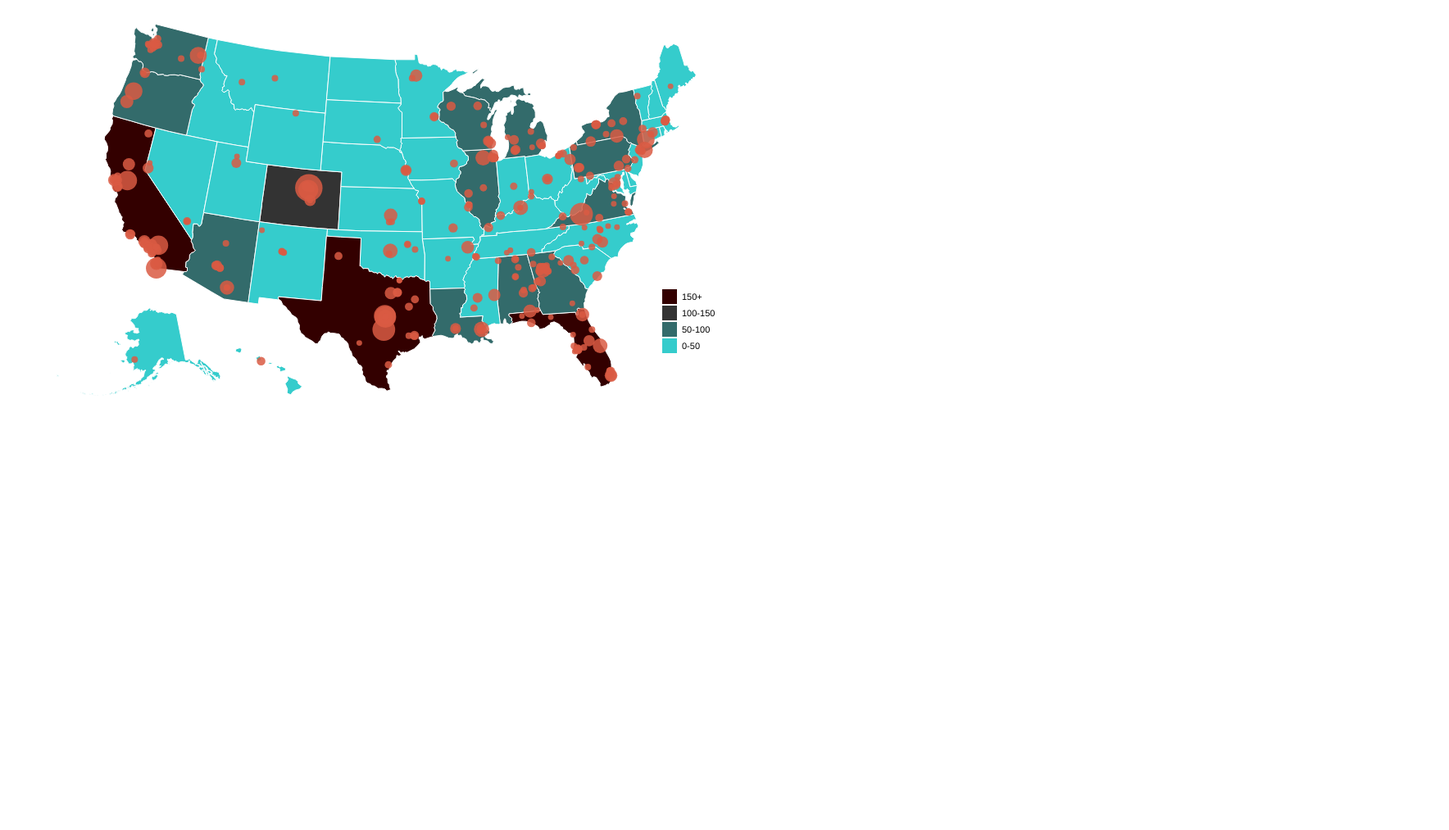
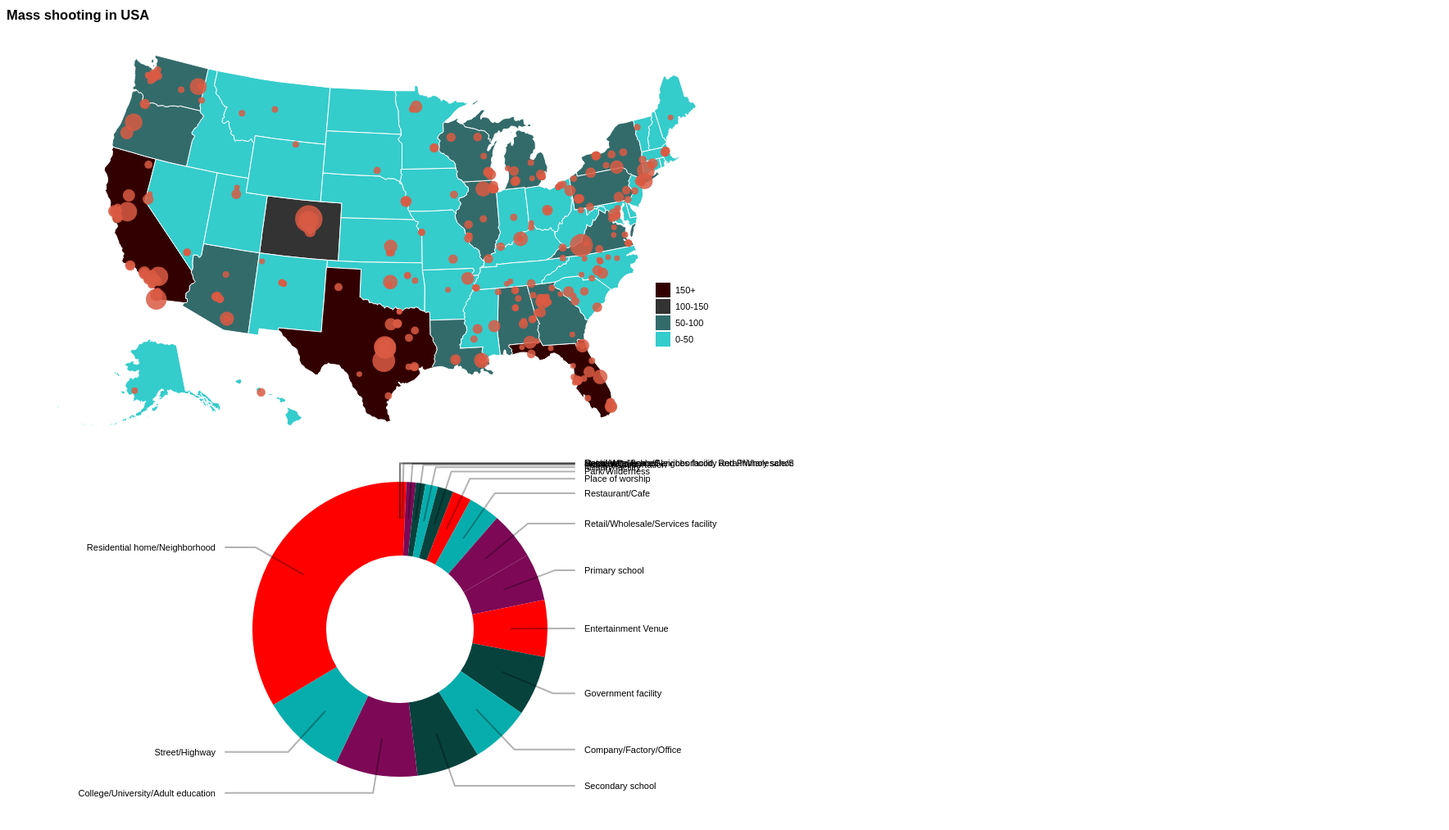
Before and after one commit to NanoClem/D3js-mass_shootings_usa, a website: page public/index.html in a window 1280 px wide. Shown: the part 5-1018 px from the top of the page at 82% size, 1768 px wide, since content can reach past the window. Before the commit the page ends 858 px from the top, so only its background shows below. Drawn offline with nearby package versions, Linux system fonts and the light colour scheme.

Commit message:
Align 2 d3js chart

```diff
--- a/public/css/donut_style.css
+++ b/public/css/donut_style.css
@@ -1,20 +1,8 @@
-body {
-    font-family: "Helvetica Neue", Helvetica, Arial, sans-serif;
-    width: 960px;
-    height: 500px;
-    position: relative;
-  }
-
-  svg {
-      width: 100%;
-      height: 100%;
-  }
-
-  path.slice{
+path.slice {
     stroke-width:2px;
 }
 
-  polyline{
+polyline {
     opacity: .3;
     stroke: black;
     stroke-width: 2px;
--- a/public/index.html
+++ b/public/index.html
@@ -4,17 +4,29 @@
 	<head>
 		<meta charset="utf-8">
 		<script src="http://d3js.org/d3.v3.min.js"></script>
-		<link rel="stylesheet" href="css/main_style.css" />
+		<!-- <link rel="stylesheet" href="css/main_style.css" /> -->
 		<link rel="stylesheet" href="css/map_style.css" />
 		<link rel="stylesheet" href="css/donut_style.css" />
 	</head>
 
 	<body>
+
+		<div class="map_chart">
+			<h2>Mass shooting in USA</h2>
+			<svg id="map"></svg>
+			<svg id="legend"></svg>
+			<div id="Etat"></div>
+			<div id="Ville"></div>
+			<div id="Fusillade"></div>
+		</div>
+
+		<div class="donut_chart">
+			<svg id="donut"></svg>
+		</div>
+
 		<script type="text/javascript" src="js/state_victims.js"></script>
 		<script type="text/javascript" src="js/vis_map.js"></script>
-		<div id="Etat"></div>
-		<div id="Ville"></div>
-		<div id="Fusillade"></div>
+		<script type="text/javascript" src="js/vis_donut.js"></script>
 	</body>
 
 </html>
--- a/public/js/vis_donut.js
+++ b/public/js/vis_donut.js
@@ -1,17 +1,23 @@
-var svg = d3.select("body")
-	.append("svg")
-	.append("g");
+let dWidth = 960;
+let dHeight = 450;
+let radius = Math.min(dWidth, dHeight) / 2;
 
-svg.append("g")
+let svgDonut = d3.select("#donut")
+	.attr("width", dWidth)
+	.attr("height", dHeight)
+	.append("g")
+	.attr("transform", "translate(" + dWidth / 2 + "," + dHeight / 2 + ")");
+
+
+// GROUPS
+svgDonut.append("g")
 	.attr("class", "slices");
-svg.append("g")
+svgDonut.append("g")
 	.attr("class", "labels");
-svg.append("g")
+svgDonut.append("g")
 	.attr("class", "lines");
 
-var width = 960,
-    height = 450,
-	radius = Math.min(width, height) / 2;
+console.log(svgDonut);
 
 var pie = d3.layout.pie()
 	.sort(null)
@@ -26,8 +32,6 @@ var arc = d3.svg.arc()
 var outerArc = d3.svg.arc()
 	.innerRadius(radius * 0.9)
 	.outerRadius(radius * 0.9);
-
-svg.attr("transform", "translate(" + width / 2 + "," + height / 2 + ")");
 
 var key = function(d){ return d.data.label; };
 
@@ -70,14 +74,13 @@ d3.dsv(';')("datasets/mass-shootings-in-america.csv", function(data) {
 		return a.value - b.value;
 	});
 
-	console.log(gData);
 	change(gData);
 
 
 	function change(data) {
 
 		/* ------- PIE SLICES -------*/
-		var slice = svg.select(".slices").selectAll("path.slice")
+		var slice = svgDonut.select(".slices").selectAll("path.slice")
 			.data(pie(data), key);
 
 		slice.enter()
@@ -100,7 +103,7 @@ d3.dsv(';')("datasets/mass-shootings-in-america.csv", function(data) {
 
 		/* ------- TEXT LABELS -------*/
 
-		var text = svg.select(".labels").selectAll("text")
+		var text = svgDonut.select(".labels").selectAll("text")
 			.data(pie(data), key);
 
 		text.enter()
@@ -141,7 +144,7 @@ d3.dsv(';')("datasets/mass-shootings-in-america.csv", function(data) {
 
 		/* ------- SLICE TO TEXT POLYLINES -------*/
 
-		var polyline = svg.select(".lines").selectAll("polyline")
+		var polyline = svgDonut.select(".lines").selectAll("polyline")
 			.data(pie(data), key);
 
 		polyline.enter()
--- a/public/js/vis_map.js
+++ b/public/js/vis_map.js
@@ -1,6 +1,18 @@
 //Width and height of map
 var width = 960;
 var height = 500;
+
+//Create SVG element and append map to the SVG
+var svg = d3.select("#map")
+			.attr("width", width)
+			.attr("height", height)
+			.append("g");
+
+// Append Div for tooltip to SVG
+var div = d3.select("body")
+		    .append("div")
+    		.attr("class", "tooltip")
+			.style("opacity", 0);
 
 // D3 Projection
 var projection = d3.geo.albersUsa()
@@ -18,17 +30,7 @@ var color = d3.scale.linear()
 
 var legendText = ["150+", "100-150", "50-100", "0-50"];
 
-//Create SVG element and append map to the SVG
-var svg = d3.select("body")
-			.append("svg")
-			.attr("width", width)
-			.attr("height", height);
 
-// Append Div for tooltip to SVG
-var div = d3.select("body")
-		    .append("div")
-    		.attr("class", "tooltip")
-    		.style("opacity", 0);
 
 // Load in my states data!
 d3.dsv(';')("datasets/mass-shootings-in-america.csv", function(data) {
@@ -136,7 +138,7 @@ svg.selectAll("circle")
 });
 
 // Modified Legend Code from Mike Bostock: http://bl.ocks.org/mbostock/3888852
-var legend = d3.select("body").append("svg")
+var legend = d3.select("#legend")
       			.attr("class", "legend")
      			.attr("width", 140)
     			.attr("height", 200)
```
Also changed, not shown: public/css/main_style.css (deleted, +0 -9 lines). Lines whose indentation alone changed are shown as unchanged.
